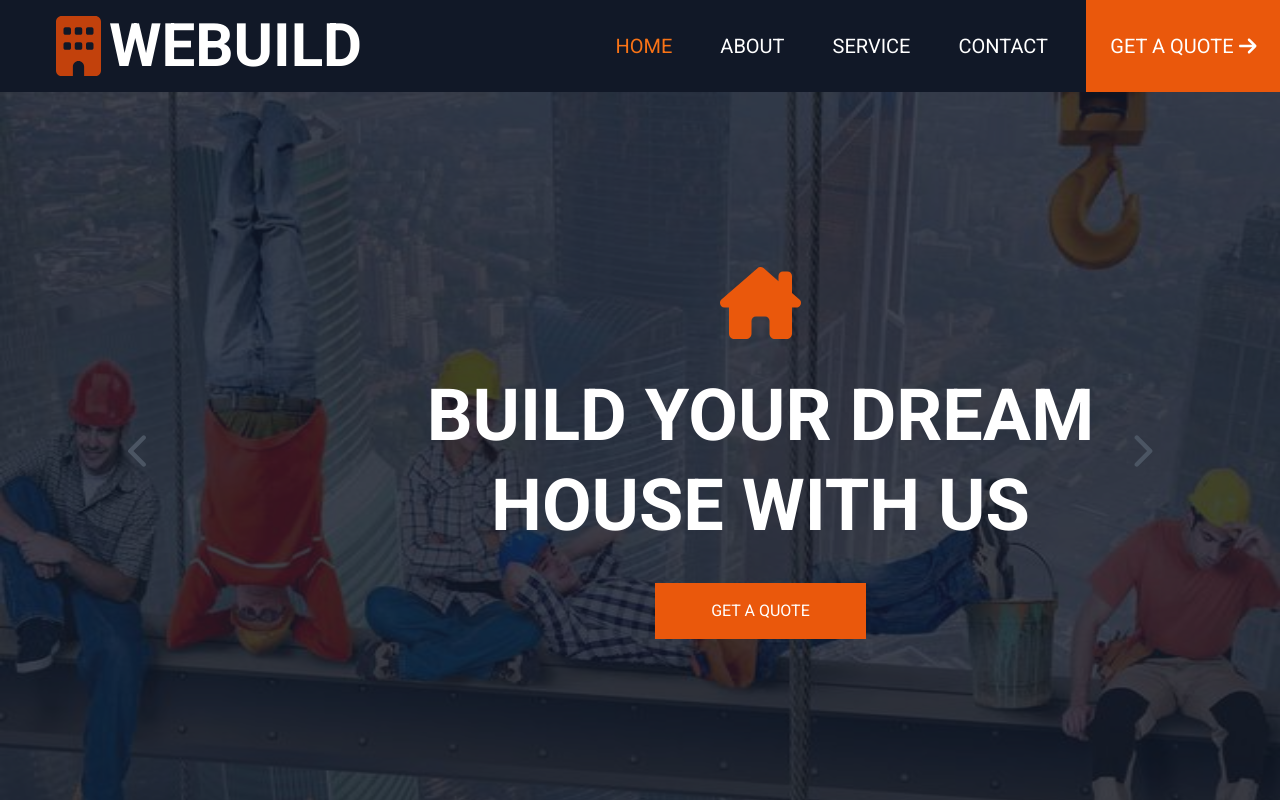
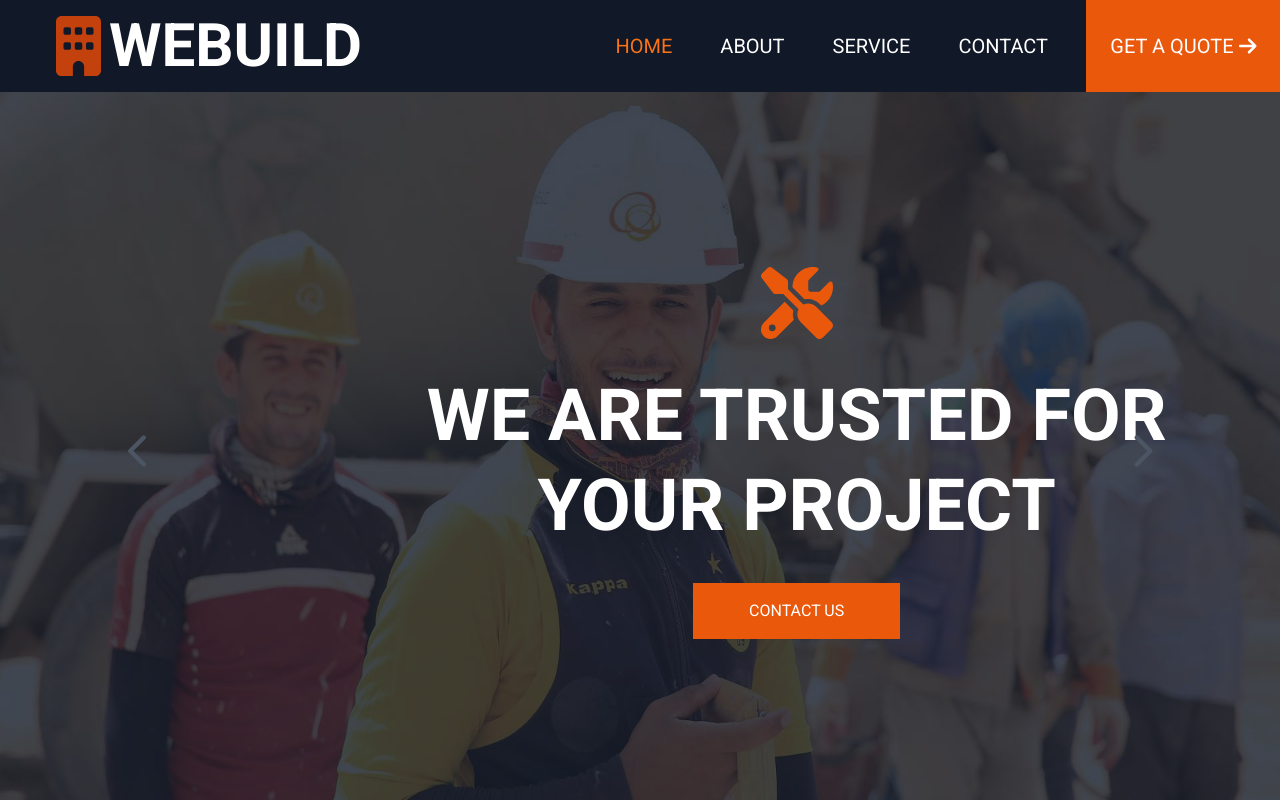
Before and after one commit to FrontEndDevo/webuild, a React (Create React App) app: page /home in a window 1280 px wide. Shown: the top 800 px of the page. Built offline with nearby package versions, Linux system fonts and the light colour scheme.

Commit message:
Set useEffect to change content in Header from time to time

```diff
--- a/src/components/Header/Header.jsx
+++ b/src/components/Header/Header.jsx
@@ -1,24 +1,29 @@
-import { useEffect, useState } from "react";
+import { useState } from "react";
 import { FontAwesomeIcon } from "@fortawesome/react-fontawesome";
 import { headerData, headerArrowIcons } from "../../Helpers/WebsiteData";
+import { useEffect } from "react";
 const Header = () => {
   const [slide, setSlide] = useState(0);
 
-  // let slideCounter = 0;
-
-  // useEffect(() => {
-  //   setSlide(slideCounter);
-  // }, [slideCounter]);
-
   const leftArrowHandler = () => {
-    if (slide >= 0 && slide <= headerData.length)
-      setSlide((prevState) => --prevState);
+    if (slide - 1 >= 0) setSlide((prevState) => --prevState);
   };
 
   const rightArrowHandler = () => {
-    if (slide >= 0 && slide <= headerData.length)
-      setSlide((prevState) => ++prevState);
+    if (slide + 1 < headerData.length) setSlide((prevState) => ++prevState);
   };
+
+  // To change the content from time to time.
+  useEffect(() => {
+    const slideTimer = setTimeout(() => {
+      if (slide - 1 >= 0) setSlide((prevState) => --prevState);
+      if (slide + 1 < headerData.length) setSlide((prevState) => ++prevState);
+    }, 5000);
+
+    return () => {
+      clearTimeout(slideTimer);
+    };
+  }, [slide]);
 
   return (
     <div className="header">
```
